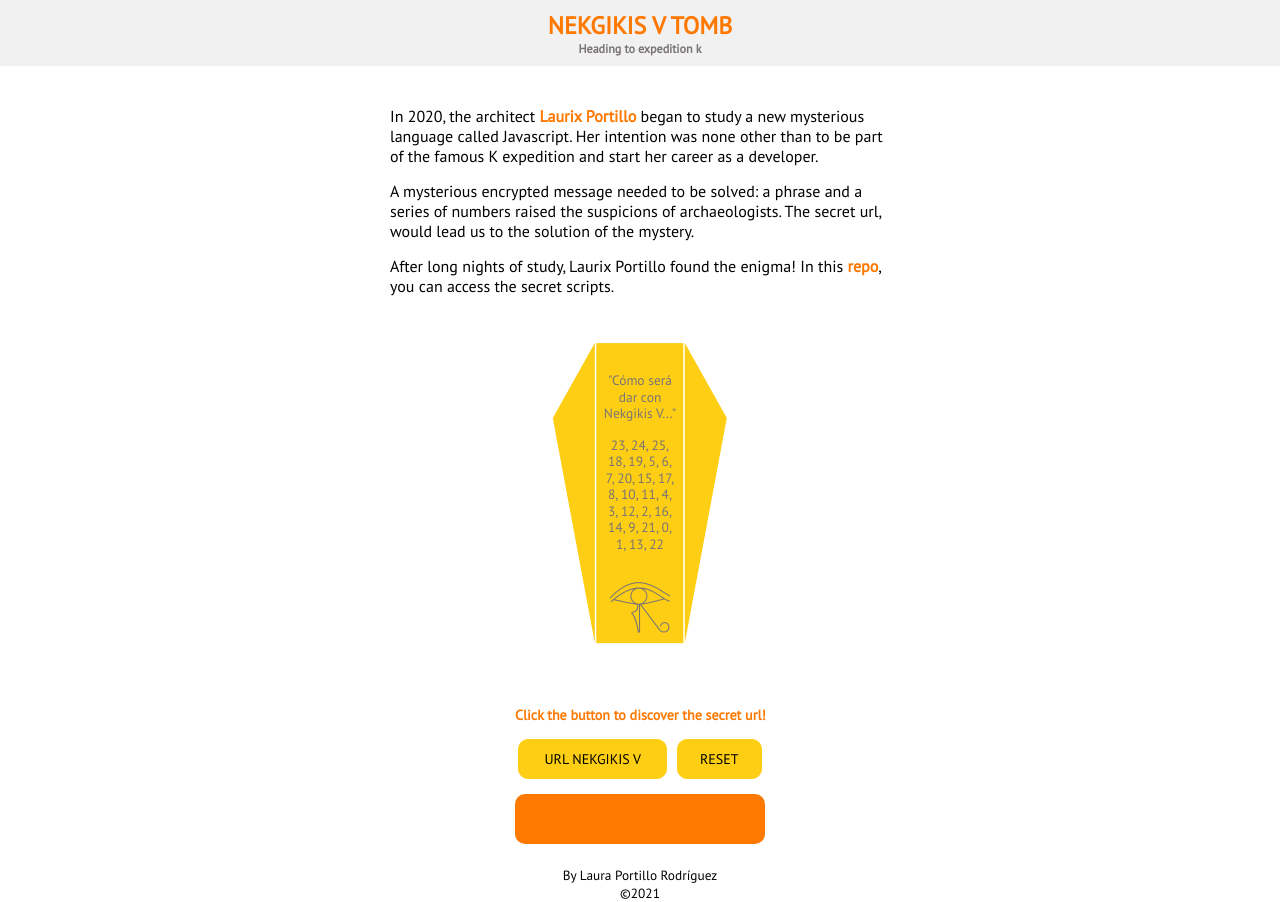
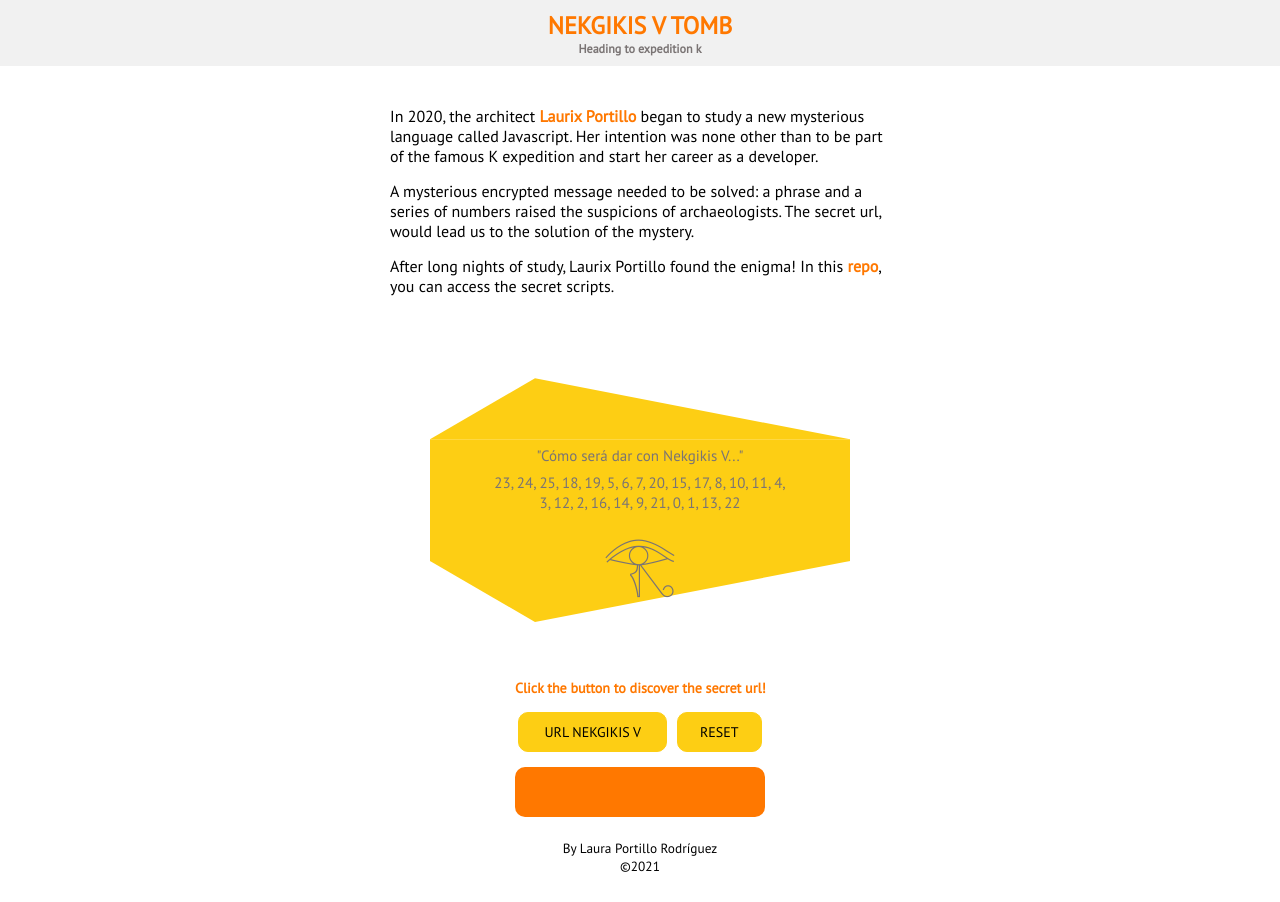
Before and after one commit to lauraportillo/generacion-k, a website: page src/html/index.html in a window 1280 px wide. After the commit the page ends 875 px from the top, so only its background shows below. Drawn offline with nearby package versions, Linux system fonts and the light colour scheme; files that its build step writes are made by us from their sources.

Commit message:
update responsive tablet

```diff
--- a/src/scss/main.scss
+++ b/src/scss/main.scss
@@ -61,7 +61,7 @@
 //tomb
 .hexagon {
   width: 200px;
-  height: 57.735px;
+  height: 57.7px;
   background: $color-3;
   position: relative;
   transform: rotate(90deg);
@@ -70,24 +70,24 @@
 .hexagon::before {
   content: '';
   position: absolute;
-  top: -28.8675px;
+  top: -29px;
   left: 0;
   width: 0;
   height: 0;
   border-left: 50px solid transparent;
   border-right: 150px solid transparent;
-  border-bottom: 28.8675px solid $color-3;
+  border-bottom: 29.1px solid $color-3;
 }
 .hexagon::after {
   content: '';
   position: absolute;
-  bottom: -28.8675px;
+  bottom: -29px;
   left: 0;
   width: 0;
   height: 0;
   border-left: 50px solid transparent;
   border-right: 150px solid transparent;
-  border-top: 28.8675px solid $color-3;
+  border-top: 29.2px solid $color-3;
 }
 .hexagon__message {
   margin-top: -110px;
@@ -214,20 +214,24 @@
   .sectionA__description {
     font-size: 16px;
   }
-  // .hexagon {
-  //   transform: rotate(360deg) scale(1.4);
-  // }
-  // .hexagon__message {
-  //   margin-top: -50px;
-  //   font-size: 10px;
-  //   flex-direction: row;
-  // }
-  // .hexagon__message--space {
-  //   margin-bottom: 0px;
-  // }
-  // .hexagon__message--detail {
-  //   font-size: 35px;
-  // }
+  .hexagon {
+    transform: rotate(360deg) scale(1.4);
+  }
+  .hexagon__message {
+    margin-top: -65px;
+    font-size: 10px;
+  }
+  .hexagon__message--clue {
+    max-width: 200px;
+  }
+
+  .hexagon__message--space {
+    margin-top: 5px;
+  }
+  .hexagon__message--detail {
+    margin-top: -5px;
+    font-size: 40px;
+  }
 }
 
 @media all and (min-width: 1280px) {
```
Also changed, not shown: README.md.
